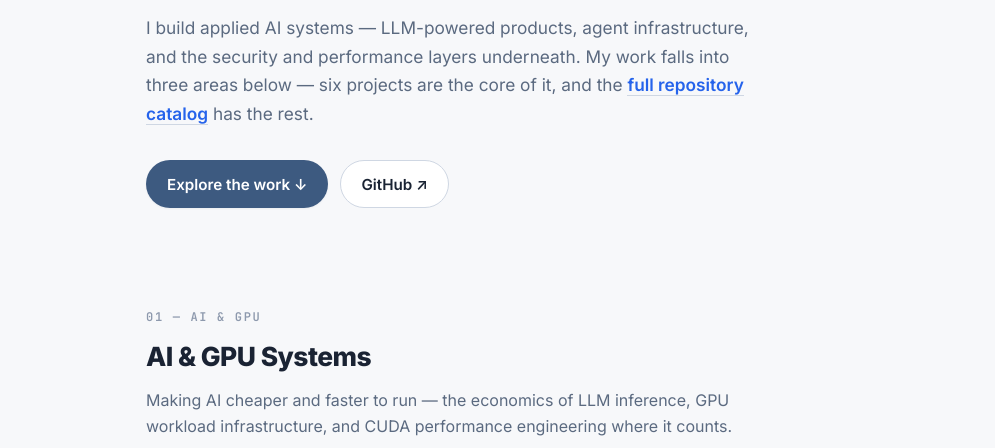
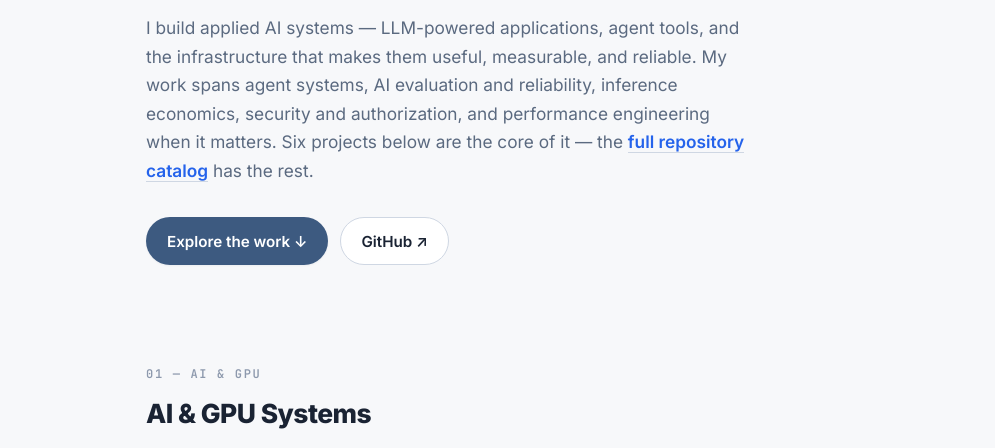
Before and after one commit to amitb-gpu/amit-brahmbhatt.dev, an Astro site: page / in a window 1280 px wide. Shown: the part 294-742 px from the top of the page, without its empty margins (78-1073 px from the left). Built offline with nearby package versions, Linux system fonts and the light colour scheme; Astro itself is replaced by a stand-in of ours.

Commit message:
Copy-only positioning pass: Applied AI / AI Engineering identity on homepage and About

```diff
--- a/src/pages/index.astro
+++ b/src/pages/index.astro
@@ -12,7 +12,7 @@ const areas = [
     index: "01",
     title: "AI & GPU Systems",
     blurb:
-      "Making AI cheaper and faster to run — the economics of LLM inference, GPU workload infrastructure, and CUDA performance engineering where it counts.",
+      "Investigating the layers underneath AI applications — inference cost, hardware utilization, memory and latency constraints, data movement, and the performance bottlenecks that actually matter.",
     items: ["gada-gpu-analytics", "cachelens"],
   },
   {
@@ -20,7 +20,7 @@ const areas = [
     index: "02",
     title: "Trustworthy / Secure AI",
     blurb:
-      "Evidence over vibes — authorization with provenance, adjudication that tries to falsify itself, and reliability layers for agent systems.",
+      "Evidence over vibes — evaluation, authorization with provenance, adjudication that tries to falsify itself, and reliability layers for agent systems.",
     items: ["proofgate-pq", "decisiongate"],
   },
   {
@@ -28,7 +28,7 @@ const areas = [
     index: "03",
     title: "Quantum & Scientific Computing",
     blurb:
-      "Quantum protocols, error correction, and benchmarks run against real hardware — including honest null results.",
+      "Emerging computing technologies, explored with an engineer's skepticism — quantum protocols, error correction, and benchmarks run against real hardware, including honest null results.",
     items: ["entangl", "q-tensor"],
   },
 ];
@@ -40,9 +40,11 @@ const areas = [
     <h1>Hi, I'm {site.name}.</h1>
     <p class="tagline">{site.tagline}</p>
     <p class="lede">
-      I build applied AI systems — LLM-powered products, agent infrastructure,
-      and the security and performance layers underneath. My work falls into three areas below — six projects are
-      the core of it, and the <a href="/projects">full repository catalog</a> has
+      I build applied AI systems — LLM-powered applications, agent tools, and
+      the infrastructure that makes them useful, measurable, and reliable. My
+      work spans agent systems, AI evaluation and reliability, inference
+      economics, security and authorization, and performance engineering when
+      it matters. Six projects below are the core of it — the <a href="/projects">full repository catalog</a> has
       the rest.
     </p>
     <div class="hero-actions">
```
